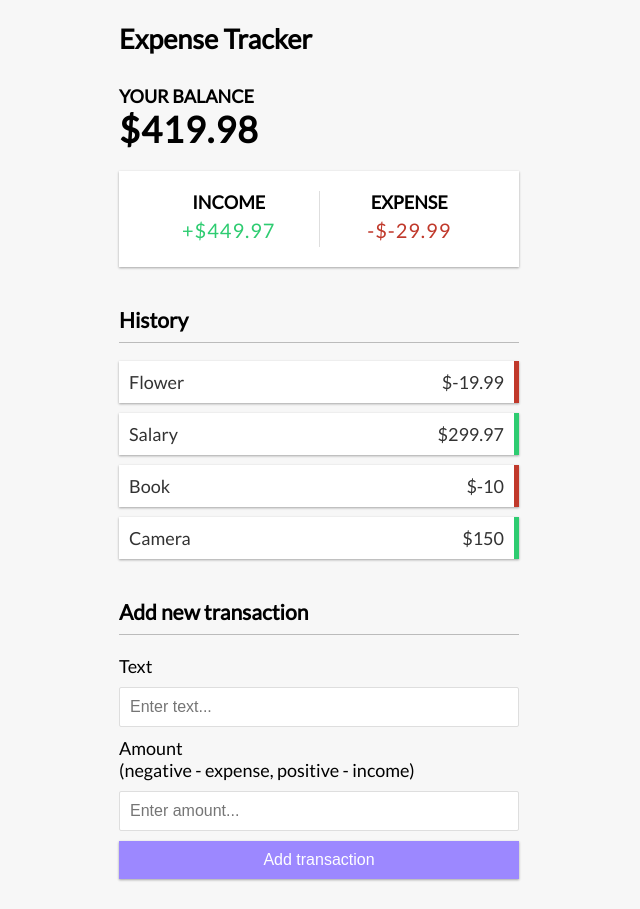
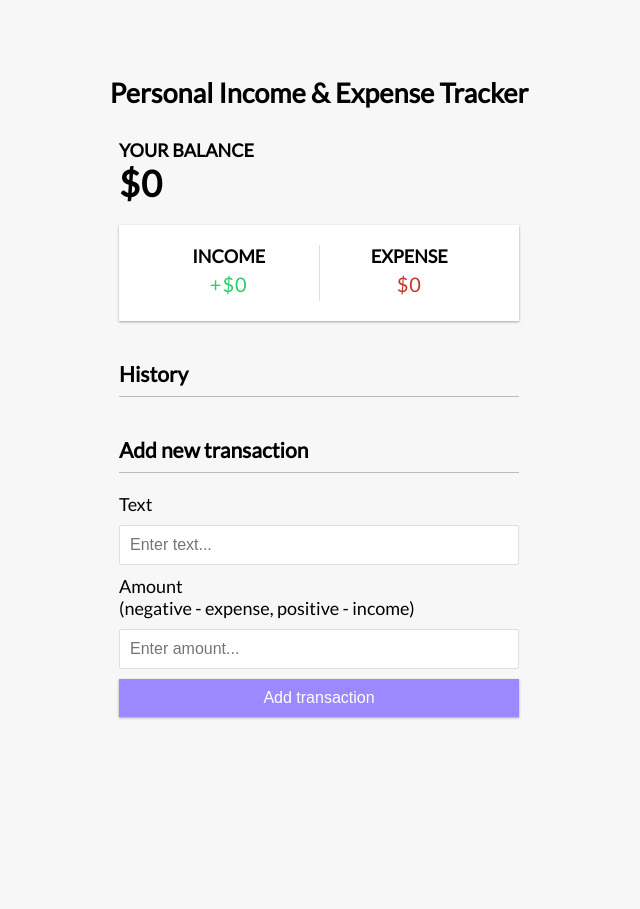
Before and after one commit to bizhan01/Vue-Expense-Tracker, a Vue app: page / in a window 1280 px wide. Shown: the whole page, without its empty margins (321-961 px from the left). After the commit the page ends 800 px from the top, so only its background shows below. Built offline with nearby package versions, Linux system fonts and the light colour scheme.

Commit message:
Locat Storage Setup

```diff
--- a/src/App.vue
+++ b/src/App.vue
@@ -4,17 +4,20 @@
 import IncomeExpenses from './components/IncomeExpenses.vue';
 import TransactionList from './components/TransactionList.vue';
 import AddTransaction from './components/AddTransaction.vue';
-import { ref, computed } from 'vue';
+import { ref, computed, onMounted } from 'vue';
 import { useToast } from 'vue-toastification';
 
 const toast = useToast();
 
-const transactions = ref ([
-  { id: 1, text: 'Flower', amount: -19.99 },
-  { id: 2, text: 'Salary', amount: 299.97 },
-  { id: 3, text: 'Book', amount: -10 },
-  { id: 4, text: 'Camera', amount: 150 },
-]);
+const transactions = ref ([]);
+
+onMounted(() => {
+  const savedTransactions = JSON.parse(localStorage.getItem('transactions'));
+
+  if (savedTransactions) {
+    transactions.value = savedTransactions;
+  }
+});
 
 // Get Total
 const total = computed (() => {
@@ -50,6 +53,8 @@
     amount: transactionData.amount,
   });
 
+  saveTransactionsToLocalStorage();
+
   toast.success('Transaction added.');
 };
 
@@ -65,7 +70,15 @@
     (transaction) => transaction.id !== id
   );
 
+  saveTransactionsToLocalStorage();
+
   toast.success('Transaction deleted.');
+};
+
+
+// Save transactions to local storage
+const saveTransactionsToLocalStorage = () => {
+  localStorage.setItem('transactions', JSON.stringify(transactions.value));
 };
 
 </script>
--- a/src/components/Header.vue
+++ b/src/components/Header.vue
@@ -2,5 +2,5 @@
 </script>
 
 <template>
-     <h2>Expense Tracker</h2>
+     <h2>Personal Income & Expense Tracker</h2>
 </template>
--- a/src/components/IncomeExpenses.vue
+++ b/src/components/IncomeExpenses.vue
@@ -21,7 +21,7 @@
         </div>
         <div>
           <h4>Expense</h4>
-          <p id="money-minus" class="money minus">-${{ expenses }}</p>
+          <p id="money-minus" class="money minus">${{ expenses }}</p>
         </div>
       </div>
 </template>
```
